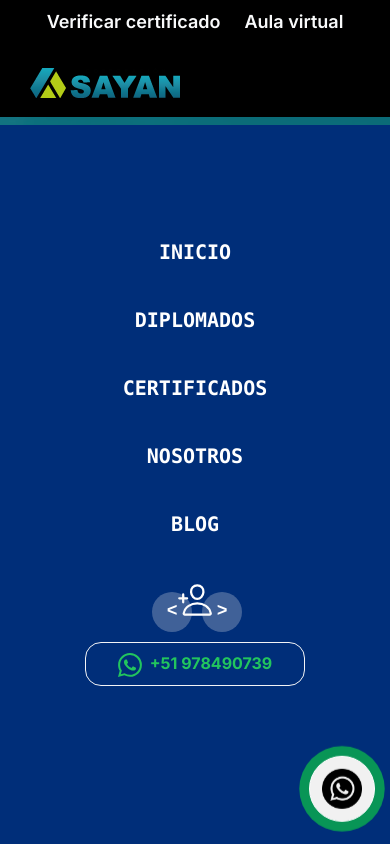
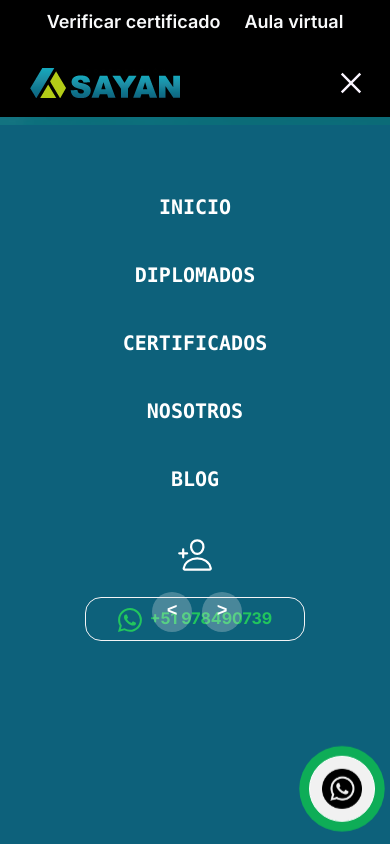
Before and after one commit to EcomasRepositorio/Sayan_frontend, a Next.js app: page / in a window 390 px wide. Both pictures are taken after a click on the element 351 px from the left and 83 px from the top of the page. Shown: the top 844 px of the page. Built offline with nearby package versions, Linux system fonts and the light colour scheme.

Commit message:
rediseñe el estilo respomsive de la pagina

```diff
--- a/components/header/Index.tsx
+++ b/components/header/Index.tsx
@@ -15,7 +15,7 @@ const Header = () => {
   }
   return (
   <>
-    <div className=" bg-black ">
+    <div className=" bg-black  ">
 
     <div className="flex lg:justify-between justify-center mx-auto max-w-screen-2xl p-2 ">
       <div className="hidden lg:flex">
@@ -30,7 +30,7 @@ const Header = () => {
         </div>
     </div>
 </div>
-<div className="bg-black shadow-2xl mb-0">
+<div className="bg-black shadow-2xl mb-0 ">
     <div className="max-w-screen-2xl mx-auto p-2">
         <div className="flex items-center justify-between">
             <Link href="/" className="flex items-center space-x-3 rtl:space-x-reverse">
@@ -38,11 +38,11 @@ const Header = () => {
               <span className="self-center text-2xl font-semibold whitespace-nowrap "></span>
             </Link>
 
-            <div onClick={handleMenu} className="flex lg:hidden justify-end p-4">
+            <div onClick={handleMenu} className=" flex lg:hidden justify-end p-4">
               {menu?
-              ( <AiOutlineClose size={30} className="flex justify-end"/> )
+              ( <AiOutlineClose size={30} className="text-purple-50 flex justify-end"/> )
               :
-              ( <AiOutlineMenu size={30} className="flex justify-end"/> )
+              ( <AiOutlineMenu size={30} className="text-purple-50 flex justify-end"/> )
             }
             </div>
 
@@ -65,7 +65,7 @@ const Header = () => {
                 <li>
                 </li>
             </ul>
-            <div className="hidden lg:flex flex-wrap justify-end max-w-screen-2xl space-x-9">
+            <div className=" hidden lg:flex flex-wrap justify-end max-w-screen-2xl space-x-9">
                   <Link href='https://api.whatsapp.com/send?phone=51978490739' target='_blank'
                     className="text-lg font-semibold text-green-600 hover:text-green-500">
 
@@ -79,12 +79,12 @@ const Header = () => {
     </div>
 </div>
 
-  <div className={menu ?
-    'lg:hidden top-[125px] right-0 bottom-0 left-0 flex justify-center items-center w-full h-screen bg-[#002e79] text-white text-center ease-in duration-300 fixed z-10'
+  <div className={menu  ?
+    ' lg:hidden top-[125px] right-0 bottom-0 left-0 flex justify-center items-center w-full h-screen bg-primaryblue text-white text-center ease-in duration-300 fixed z-10'
     :
-    'lg:hidden absolute top-[100px] right-0 left-[-1000px] flex justify-center items-center w-full h-screen bg-[#002e79] text-white text-center ease-in duration-300'
+    ' lg:hidden absolute top-[100px] right-0 left-[-1000px] flex justify-center items-center w-full h-screen bg-primaryblue text-white text-center ease-in duration-300'
   }>
-      <div className="w-full mt-[-310px]">
+      <div className="w-full mt-[-400px] ">
         <ul className="uppercase font-mono font-bold text-xl mt-20">
           <li onClick={handleMenu} className='py-5'>
             <Link href={'/'}></Link>
```
